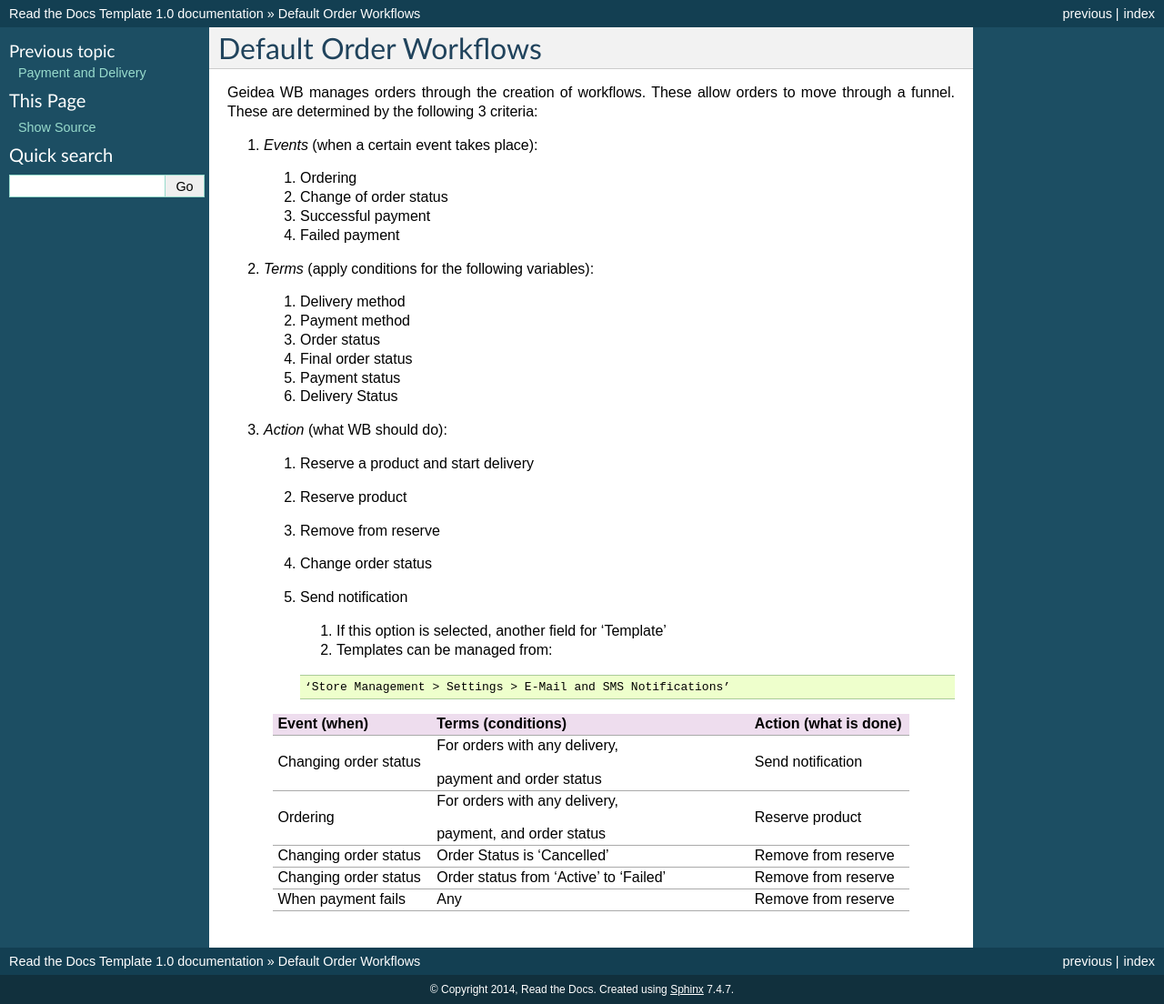
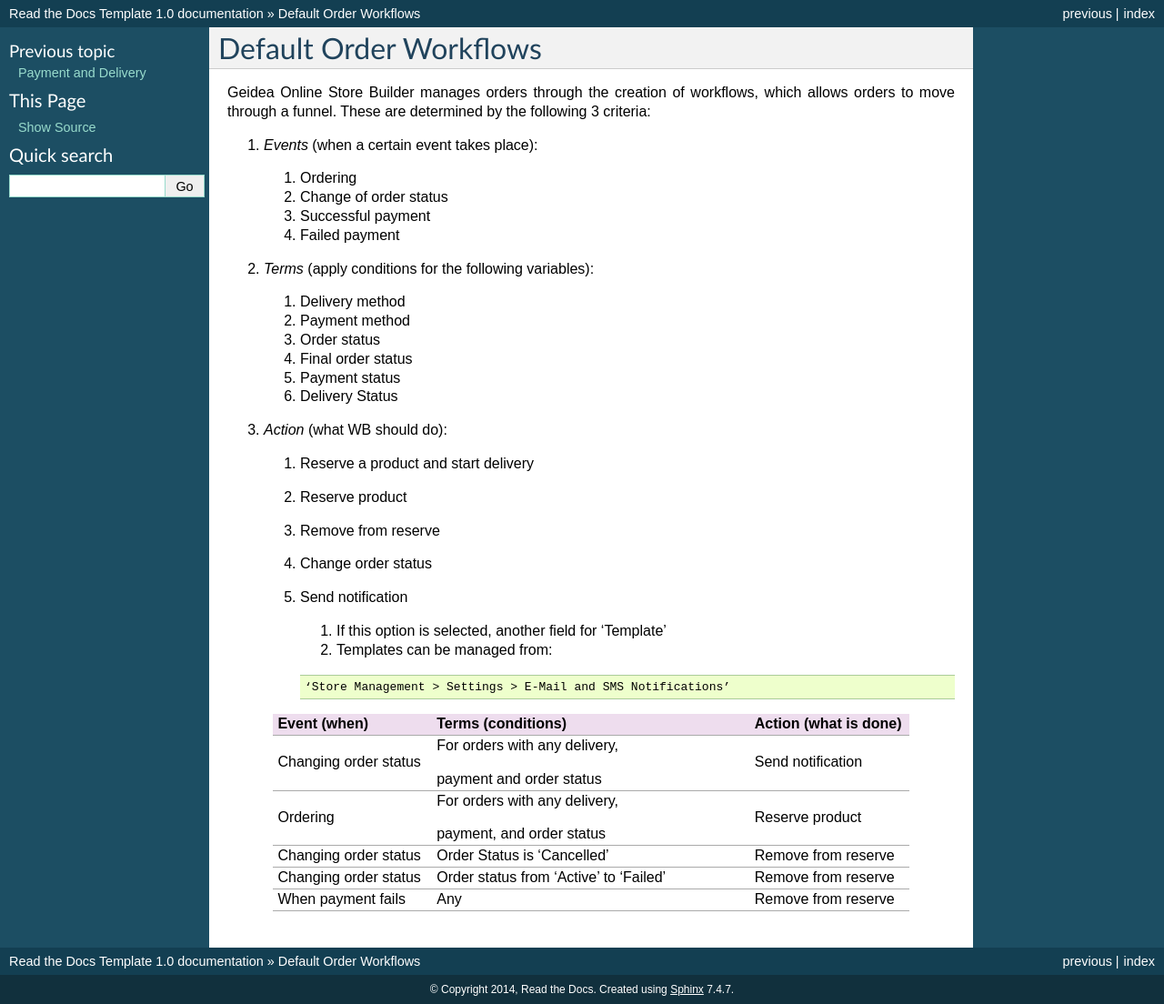
Before and after one commit to KhalilMayyasi/WBDocumentation, a Sphinx documentation site: the page built from docs/DefaultOrderWorkflows.rst, in a window 1280 px wide. Shown: the whole page at 91% size. Built offline with Sphinx 7.4.7, drawn with Linux system fonts in a browser that asks for light colours; pages that are not in the unit, such as notebooks, are missing from menus.

Commit message:
Rewrite the information in this section

```diff
--- a/docs/DefaultOrderWorkflows.rst
+++ b/docs/DefaultOrderWorkflows.rst
@@ -2,7 +2,7 @@
 Default Order Workflows
 ======================================
 
-Geidea WB manages orders through the creation of workflows. These allow orders to move through a funnel. These are determined by the following 3 criteria:
+Geidea Online Store Builder  manages orders through the creation of workflows, which allows orders to move through a funnel. These are determined by the following 3 criteria:
 
 #. *Events* (when a certain event takes place):
 
```
